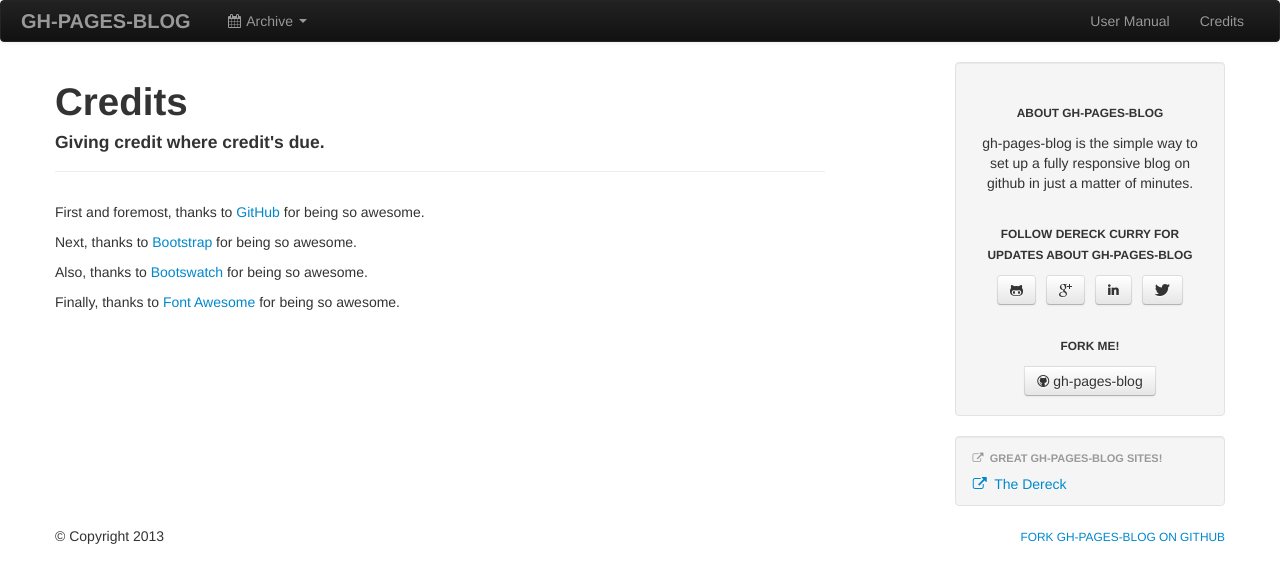
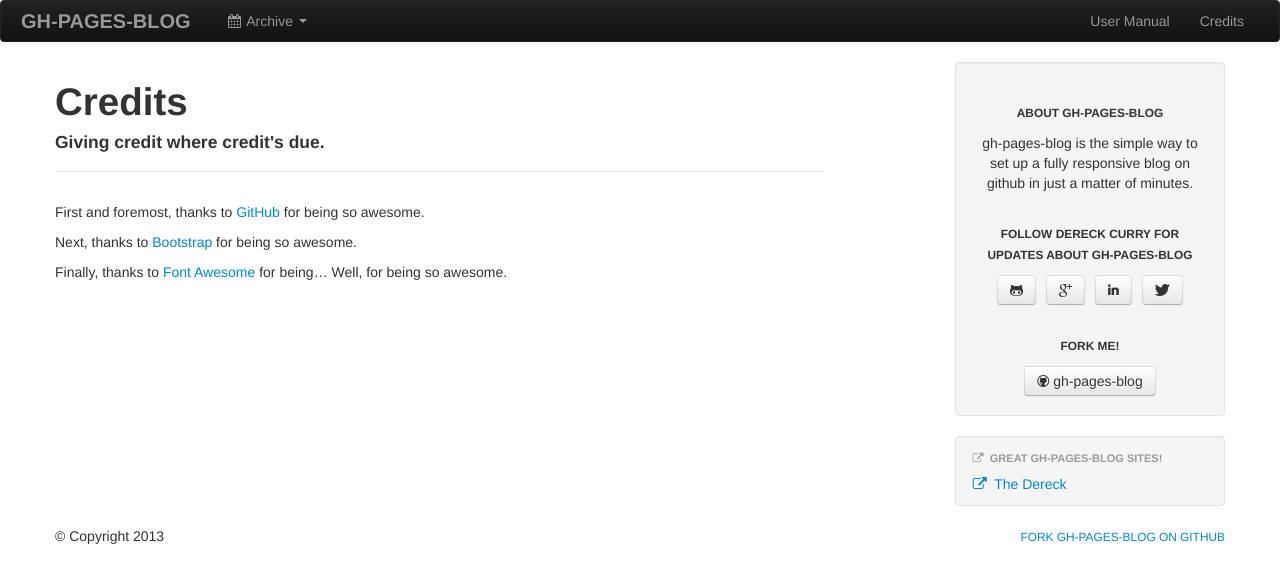
Before and after one commit to thedereck/gh-pages-blog, a Jekyll site: the page built from credits.md, in a window 1280 px wide. Shown: the top 583 px of the page. Built offline with Jekyll 4.4.1, drawn with Linux system fonts in a browser that asks for light colours; comment, search, counter and statistics services are not loaded.

Commit message:
Documentation

```diff
--- a/credits.md
+++ b/credits.md
@@ -9,6 +9,4 @@
 
 Next, thanks to [Bootstrap](http://twitter.github.com/bootstrap/) for being so awesome.
 
-Also, thanks to [Bootswatch](http://bootswatch.com/) for being so awesome.
-
-Finally, thanks to [Font Awesome](http://fortawesome.github.com/Font-Awesome/) for being so awesome.
+Finally, thanks to [Font Awesome](http://fortawesome.github.com/Font-Awesome/) for being... Well, for being so awesome.
```
Also changed, not shown: user-manual/getting-started.md (+2 -0 lines).
